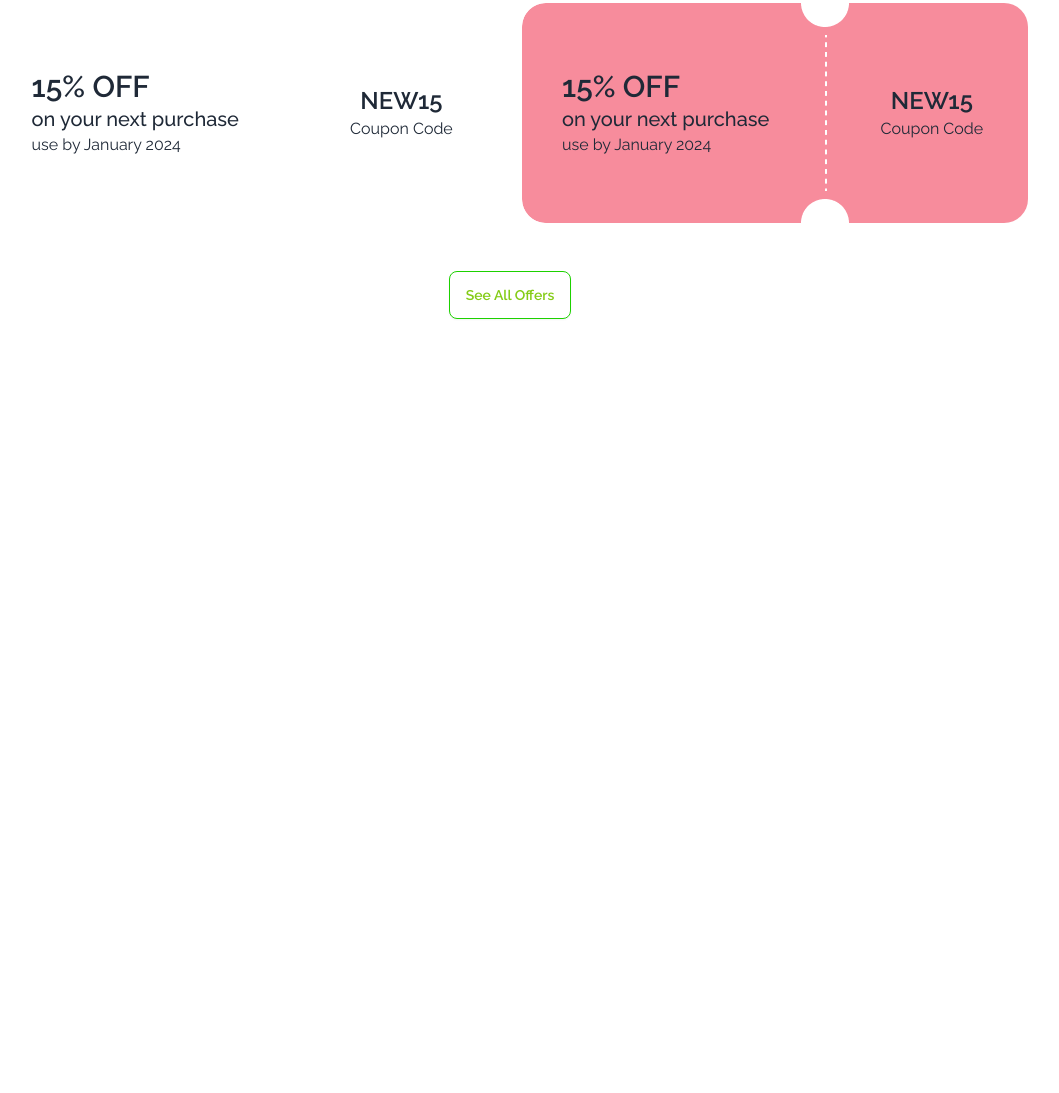
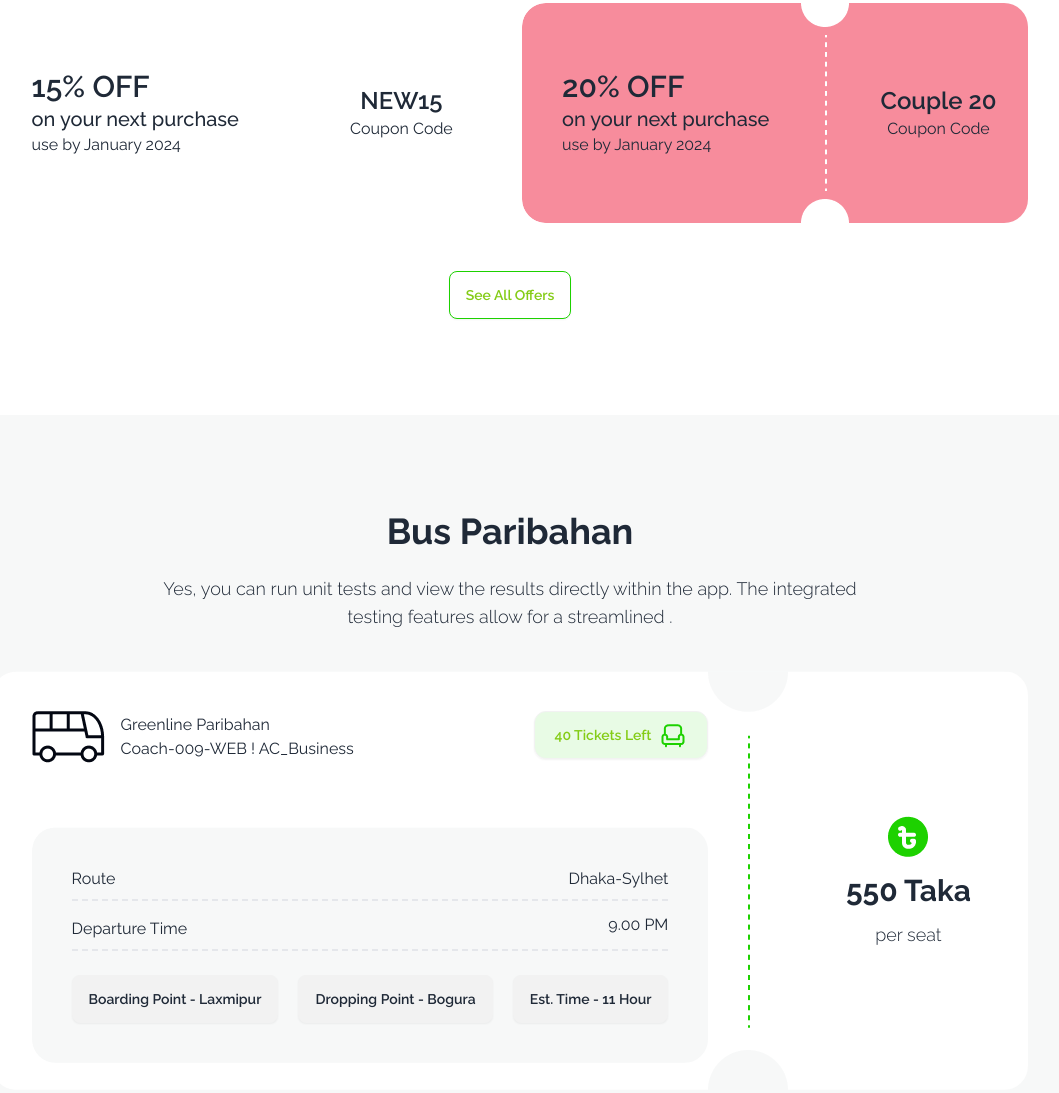
Before and after one commit to knh-nehal/Assignment-5, a plain HTML site: page index.html in a window 1280 px wide. Shown: the part 808-1901 px from the top of the page, without its empty margins (130-1189 px from the left). Before the commit the page ends 1223 px from the top, so only its background shows below. Drawn offline with nearby package versions, Linux system fonts and the light colour scheme.

Commit message:
finished the ticket section partially

```diff
--- a/index.html
+++ b/index.html
@@ -98,9 +98,9 @@
         </div>
       </div>
     </header>
-    <main class="container w-[81%] mx-auto">
+    <main>
       <!-- Best offer section -->
-      <section class="my-24">
+      <section class="my-24 container w-[81%] mx-auto">
         <h2 class="text-center font-bold text-4xl">Best Offer For You</h2>
         <div class="flex gap-6">
           <div class="flex flex-1 my-12 rounded-3xl" id="coupon-1">
@@ -119,7 +119,7 @@
           </div>
           <div class="flex flex-1 my-12 rounded-3xl" id="coupon-2">
             <div class="pl-10 flex flex-col justify-center w-[55%]">
-              <h3 class="text-3xl font-semibold">15% OFF</h3>
+              <h3 class="text-3xl font-semibold">20% OFF</h3>
               <p class="text-xl font-medium">on your next purchase</p>
               <p>use by January 2024</p>
             </div>
@@ -129,7 +129,7 @@
             <div
               class="flex flex-col items-center justify-center text-center pl-8"
             >
-              <h3 class="text-2xl font-semibold">NEW15</h3>
+              <h3 class="text-2xl font-semibold">Couple 20</h3>
               <p>Coupon Code</p>
             </div>
           </div>
@@ -141,7 +141,68 @@
         </div>
       </section>
       <!-- Ticket Buy Section -->
-      <section></section>
+      <section class="bg-[#F7F8F8] mt-24">
+        <div class="py-24 container w-[81%] mx-auto">
+          <div>
+            <h2 class="text-center font-bold text-4xl mb-6">Bus Paribahan</h2>
+            <p class="text-center font-light text-lg">
+              Yes, you can run unit tests and view the results directly within
+              the app. The integrated <br />
+              testing features allow for a streamlined .
+            </p>
+          </div>
+          <div id="ticket-bg" class="my-10 flex">
+            <div>
+              <div class="flex justify-between">
+                <div class="p-10 flex gap-4 items-center">
+                  <div>
+                    <img src="./images/bus-logo.png" alt="" />
+                  </div>
+                  <div>
+                    <h2>Greenline Paribahan</h2>
+                    <p>Coach-009-WEB ! AC_Business</p>
+                  </div>
+                </div>
+                <div class="p-10 pr-0">
+                  <a class="btn rounded-xl px-5 bg-[#1DD1001A] text-lime-500"
+                    >40 Tickets Left
+                    <img src="./images/seat-green.png" alt="" />
+                  </a>
+                </div>
+              </div>
+              <div class="pl-10">
+                <div class="my-6 p-10" id="ticket-gray">
+                  <div class="flex justify-between border-b-2 border-dashed">
+                    <p class="mb-2">Route</p>
+                    <p>Dhaka-Sylhet</p>
+                  </div>
+                  <div
+                    class="flex items-center justify-between border-b-2 border-dashed"
+                  >
+                    <p class="mb-2 mt-4">Departure Time</p>
+                    <p>9.00 PM</p>
+                  </div>
+                  <div class="pt-6 space-x-4">
+                    <button class="btn">Boarding Point - Laxmipur</button>
+                    <button class="btn">Dropping Point - Bogura</button>
+                    <button class="btn">Est. Time - 11 Hour</button>
+                  </div>
+                </div>
+              </div>
+            </div>
+            <div>
+              <img src="./images/info-devider.png" alt="" />
+            </div>
+            <div
+              class="flex flex-col justify-center items-center mx-auto space-y-3"
+            >
+              <div><img src="./images/fare.png" alt="" /></div>
+              <h4 class="font-bold text-3xl">550 Taka</h4>
+              <p class="text-lg font-light">per seat</p>
+            </div>
+          </div>
+        </div>
+      </section>
     </main>
     <footer></footer>
 
--- a/styles/style.css
+++ b/styles/style.css
@@ -17,3 +17,17 @@
   background-repeat: no-repeat;
   background-size: cover;
 }
+
+#ticket-bg {
+  background-image: url("../images/ticket_bg.png");
+  background-repeat: no-repeat;
+  background-size: cover;
+  border-radius: 24px;
+}
+
+#ticket-gray {
+  background-image: url("../images/ticket_gray.png");
+  background-repeat: no-repeat;
+  background-size: cover;
+  border-radius: 24px;
+}
```
Also changed, not shown: images/ticket_bg.png (added), images/ticket_gray.png (added).
